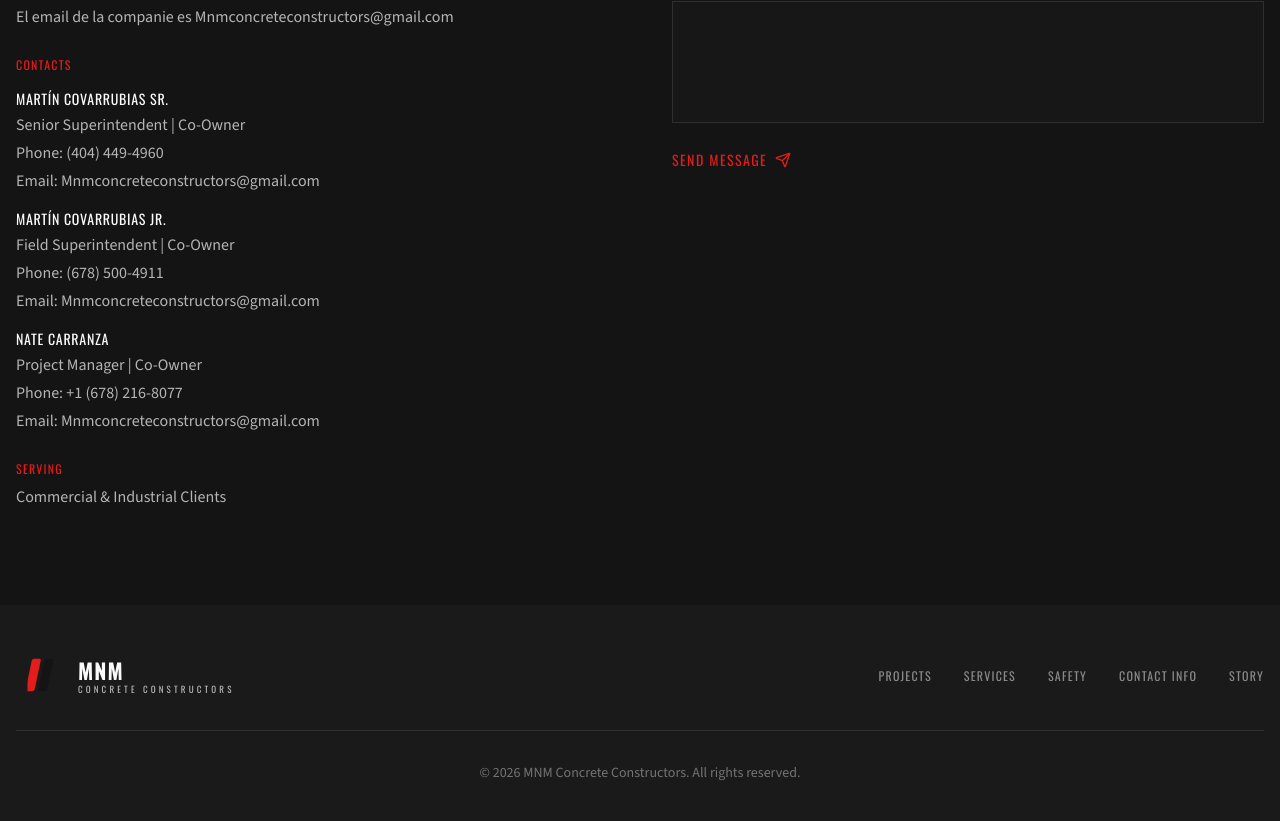
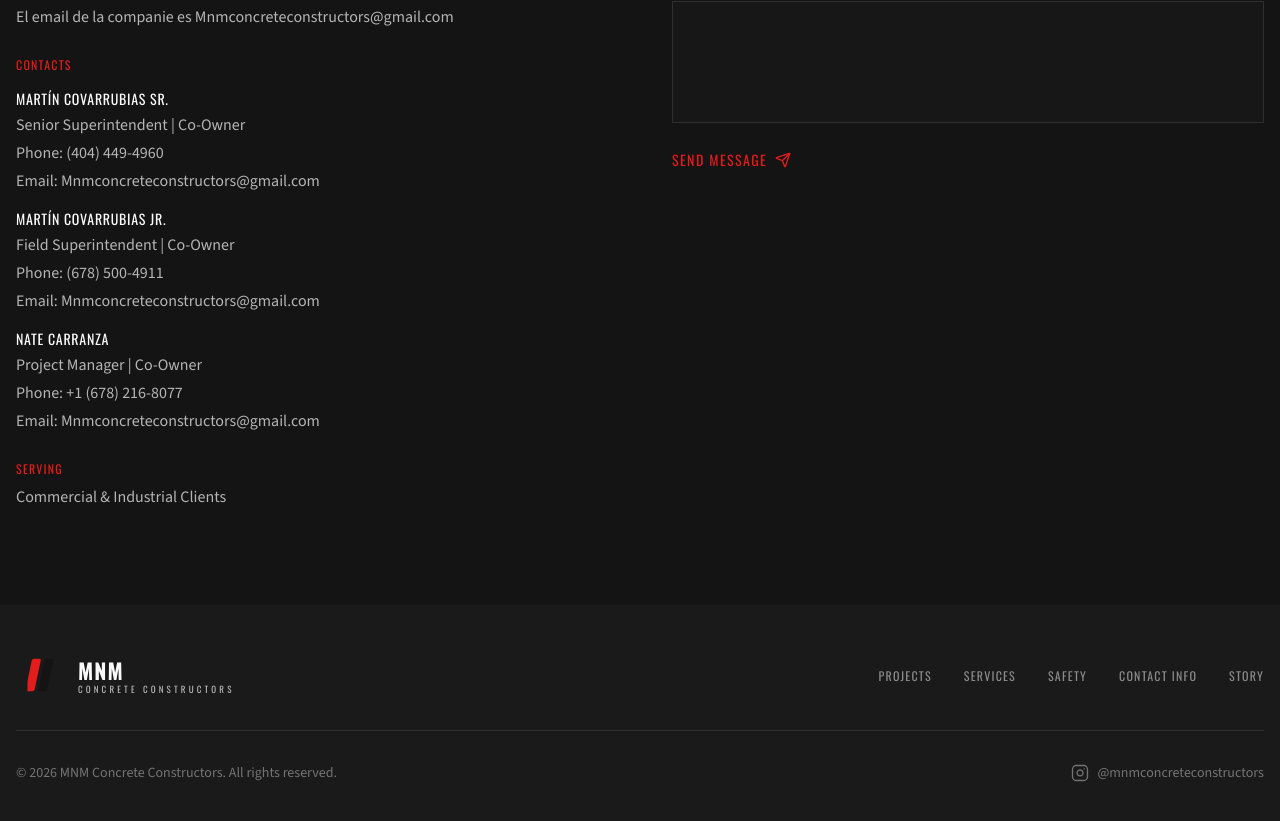
Before and after one commit to Domuto/concrete-site-refresh-main, a React (Vite) app: page / in a window 1280 px wide. Shown: the part 10068-10889 px from the top of the page. Built offline with nearby package versions, Linux system fonts and the light colour scheme; the HTML template or start-up script is replaced by a standard one.

Commit message:
done
done

```diff
--- a/src/components/Footer.tsx
+++ b/src/components/Footer.tsx
@@ -1,4 +1,12 @@
 import Logo from "@/components/Logo";
+
+const InstagramIcon = () => (
+  <svg xmlns="http://www.w3.org/2000/svg" width="18" height="18" viewBox="0 0 24 24" fill="none" stroke="currentColor" strokeWidth="1.75" strokeLinecap="round" strokeLinejoin="round">
+    <rect width="20" height="20" x="2" y="2" rx="5" ry="5" />
+    <path d="M16 11.37A4 4 0 1 1 12.63 8 4 4 0 0 1 16 11.37z" />
+    <line x1="17.5" x2="17.51" y1="6.5" y2="6.5" />
+  </svg>
+);
 
 const Footer = () => {
   return (
@@ -20,10 +28,19 @@
           </div>
         </div>
 
-        <div className="mt-8 pt-8 border-t border-secondary-foreground/10 text-center">
+        <div className="mt-8 pt-8 border-t border-secondary-foreground/10 flex flex-col md:flex-row items-center justify-between gap-4">
           <p className="text-secondary-foreground/40 text-sm">
             © {new Date().getFullYear()} MNM Concrete Constructors. All rights reserved.
           </p>
+          <a
+            href="https://www.instagram.com/mnmconcreteconstructors?igsh=aDJzaHVuaGY1bnFq&utm_source=qr"
+            target="_blank"
+            rel="noopener noreferrer"
+            className="flex items-center gap-2 text-secondary-foreground/40 hover:text-primary transition-colors text-sm"
+          >
+            <InstagramIcon />
+            <span>@mnmconcreteconstructors</span>
+          </a>
         </div>
       </div>
     </footer>
--- a/src/components/Projects.tsx
+++ b/src/components/Projects.tsx
@@ -26,7 +26,7 @@
           whileInView={{ opacity: 1 }}
           viewport={{ once: true }}
           transition={{ duration: 0.8 }}
-          className="relative overflow-hidden group cursor-pointer"
+          className="relative overflow-hidden group"
         >
           <img
             src="/IMG_9609.jpg"
--- a/src/components/Services.tsx
+++ b/src/components/Services.tsx
@@ -118,7 +118,7 @@
               whileInView={{ opacity: 1, y: 0 }}
               viewport={{ once: true }}
               transition={{ delay: i * 0.1, duration: 0.5 }}
-              className="group relative overflow-hidden cursor-pointer bg-concrete-dark"
+              className="group relative overflow-hidden bg-concrete-dark"
             >
               <div className="relative h-72 overflow-hidden">
                 <img
```
